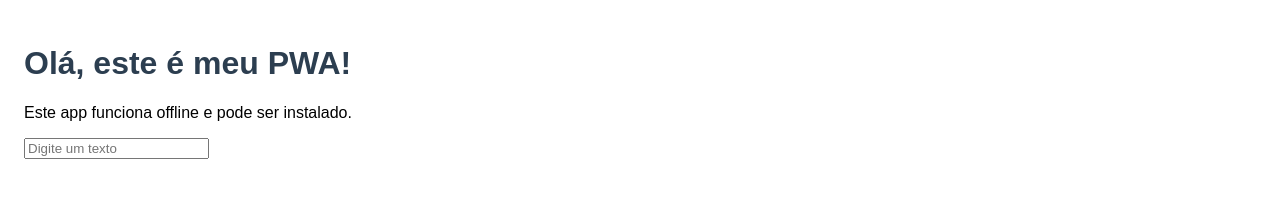
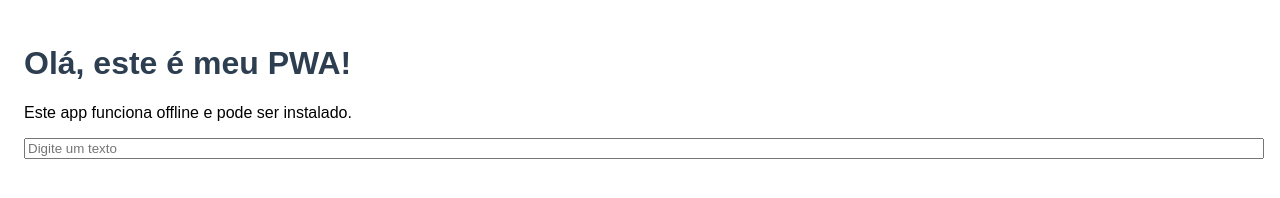
Before and after one commit to matheus-tech-lab/site, a plain HTML site: page index.html in a window 1280 px wide. Drawn offline with Linux system fonts and the light colour scheme.

Commit message:
Update index.html

```diff
--- a/index.html
+++ b/index.html
@@ -8,6 +8,7 @@
   <style>
     body { font-family: Arial, sans-serif; padding: 1rem; }
     h1 { color: #2c3e50; }
+    input{ width:100%;}
   </style>
 </head>
 <body>
```
